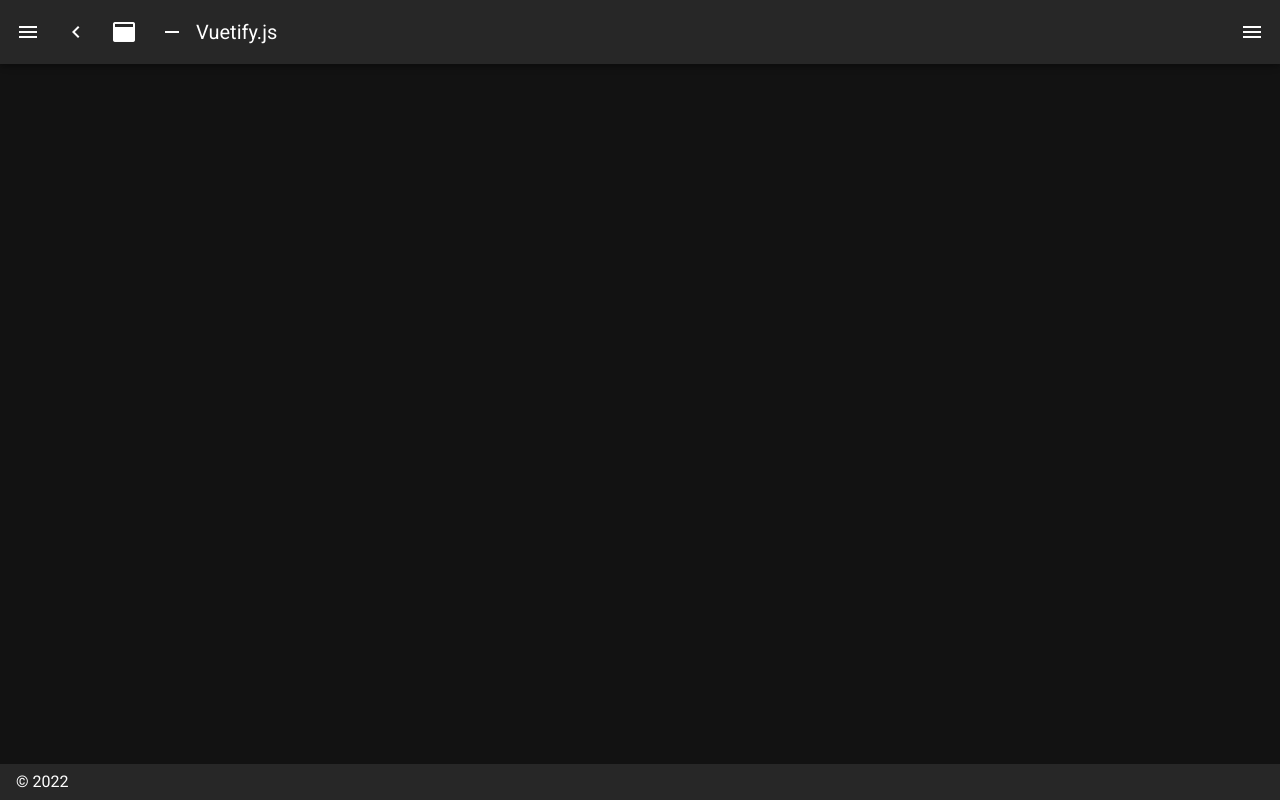
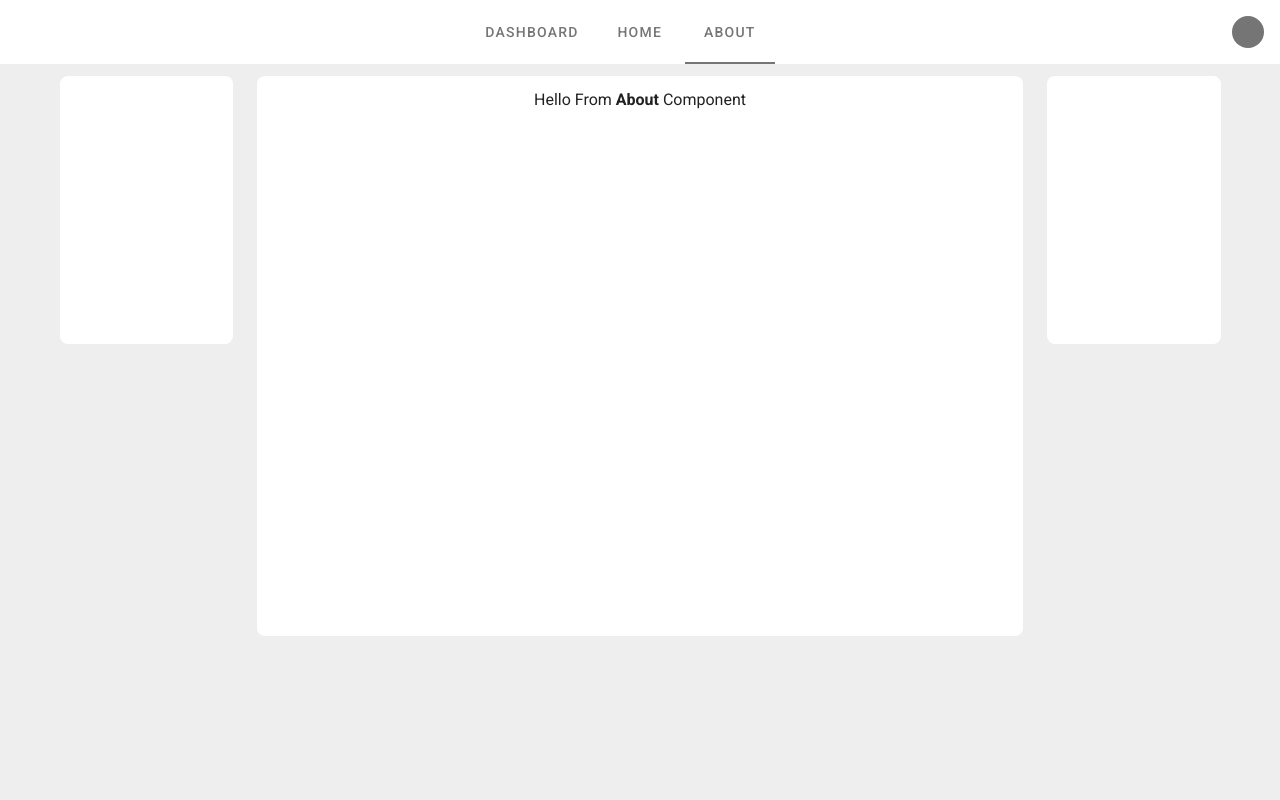
Before and after one commit to AhmedMedDev/nuxt-toolkit, a Nuxt app: page /about in a window 1280 px wide. Before the commit this address had no page. Built offline with nearby package versions, Linux system fonts and the light colour scheme.

Commit message:
Build Master Layout, Loading Configs

```diff
--- a/layouts/default.vue
+++ b/layouts/default.vue
@@ -95,7 +95,7 @@
     return {
       clipped: false,
       drawer: false,
-      fixed: false,
+      fixed: true,
       items: [
         {
           icon: 'mdi-apps',
@@ -106,6 +106,11 @@
           icon: 'mdi-chart-bubble',
           title: 'Inspire',
           to: '/inspire'
+        },
+        {
+          icon: 'mdi-image-plus-outline',
+          title: 'About',
+          to: '/about'
         }
       ],
       miniVariant: false,
--- /dev/null
+++ b/layouts/master.vue
@@ -0,0 +1,87 @@
+<template>
+  <v-app id="inspire">
+    <v-app-bar
+      app
+      color="white"
+      flat
+    >
+      <v-avatar
+        :color="$vuetify.breakpoint.smAndDown ? 'grey darken-1' : 'transparent'"
+        size="32"
+      ></v-avatar>
+
+      <v-tabs
+        centered
+        class="ml-n9"
+        color="grey darken-1"
+      >
+        <v-tab
+          v-for="link in links"
+          :key="link"
+          :to="link.to"
+          router
+          exact
+        >
+        {{link.name}}
+        </v-tab>
+      </v-tabs>
+
+      <v-avatar
+        class="hidden-sm-and-down"
+        color="grey darken-1 shrink"
+        size="32"
+      ></v-avatar>
+    </v-app-bar>
+
+    <v-main class="grey lighten-3">
+      <v-container>
+        <v-row>
+          <v-col
+            cols="12"
+            sm="2"
+          >
+            <v-sheet
+              rounded="lg"
+              min-height="268"
+            >
+              <!--  -->
+            </v-sheet>
+          </v-col>
+
+          <v-col
+            cols="12"
+            sm="8"
+          >
+            <v-sheet min-height="70vh" rounded="lg">
+                <Nuxt />
+            </v-sheet>
+          </v-col>
+
+          <v-col
+            cols="12"
+            sm="2"
+          >
+            <v-sheet
+              rounded="lg"
+              min-height="268"
+            >
+              <!--  -->
+            </v-sheet>
+          </v-col>
+        </v-row>
+      </v-container>
+    </v-main>
+  </v-app>
+</template>
+
+<script>
+  export default {
+    data: () => ({
+      links: [
+        {name : 'Dashboard', to : 'dashboard'},
+        {name : 'Home', to : 'home'},
+        {name : 'About', to : 'about'},
+      ]
+    }),
+  }
+</script>
--- a/nuxt.config.js
+++ b/nuxt.config.js
@@ -1,6 +1,12 @@
 import colors from 'vuetify/es5/util/colors'
 
 export default {
+  loading: {
+    color: 'black',
+    height: '2px',
+    continuous : true,
+    failedColor: 'red',
+  },
   // Disable server-side rendering: https://go.nuxtjs.dev/ssr-mode
   ssr: false,
 
@@ -58,7 +64,7 @@
   vuetify: {
     customVariables: ['~/assets/variables.scss'],
     theme: {
-      dark: true,
+      dark: false,
       themes: {
         dark: {
           primary: colors.blue.darken2,
--- /dev/null
+++ b/pages/about.vue
@@ -0,0 +1,13 @@
+<template>
+  <div class="text-center pt-3">
+    Hello From <strong>About</strong> Component
+
+  </div>
+</template>
+
+<script>
+export default {
+  layout : 'master',
+  name: 'AboutPage',
+}
+</script>
--- /dev/null
+++ b/pages/dashboard.vue
@@ -0,0 +1,12 @@
+<template>
+  <div class="text-center pt-3">
+    Hello From <strong>Dashboard</strong> Component
+  </div>
+</template>
+
+<script>
+export default {
+  layout : 'master',
+  name: 'AboutPage',
+}
+</script>
--- /dev/null
+++ b/pages/home.vue
@@ -0,0 +1,12 @@
+<template>
+  <div class="text-center pt-3">
+    Hello From <strong>Home</strong> Component
+  </div>
+</template>
+
+<script>
+export default {
+  layout : 'master',
+  name: 'HomePage',
+}
+</script>
--- a/pages/inspire.vue
+++ b/pages/inspire.vue
@@ -1,19 +1,7 @@
 <template>
   <v-row>
     <v-col class="text-center">
-      <img
-        src="/v.png"
-        alt="Vuetify.js"
-        class="mb-5"
-      >
-      <blockquote class="blockquote">
-        &#8220;First, solve the problem. Then, write the code.&#8221;
-        <footer>
-          <small>
-            <em>&mdash;John Johnson</em>
-          </small>
-        </footer>
-      </blockquote>
+      Hello From Inspire Component
     </v-col>
   </v-row>
 </template>
```
Also changed, not shown: 1 other file (tests, documents, lock files or other folders).
